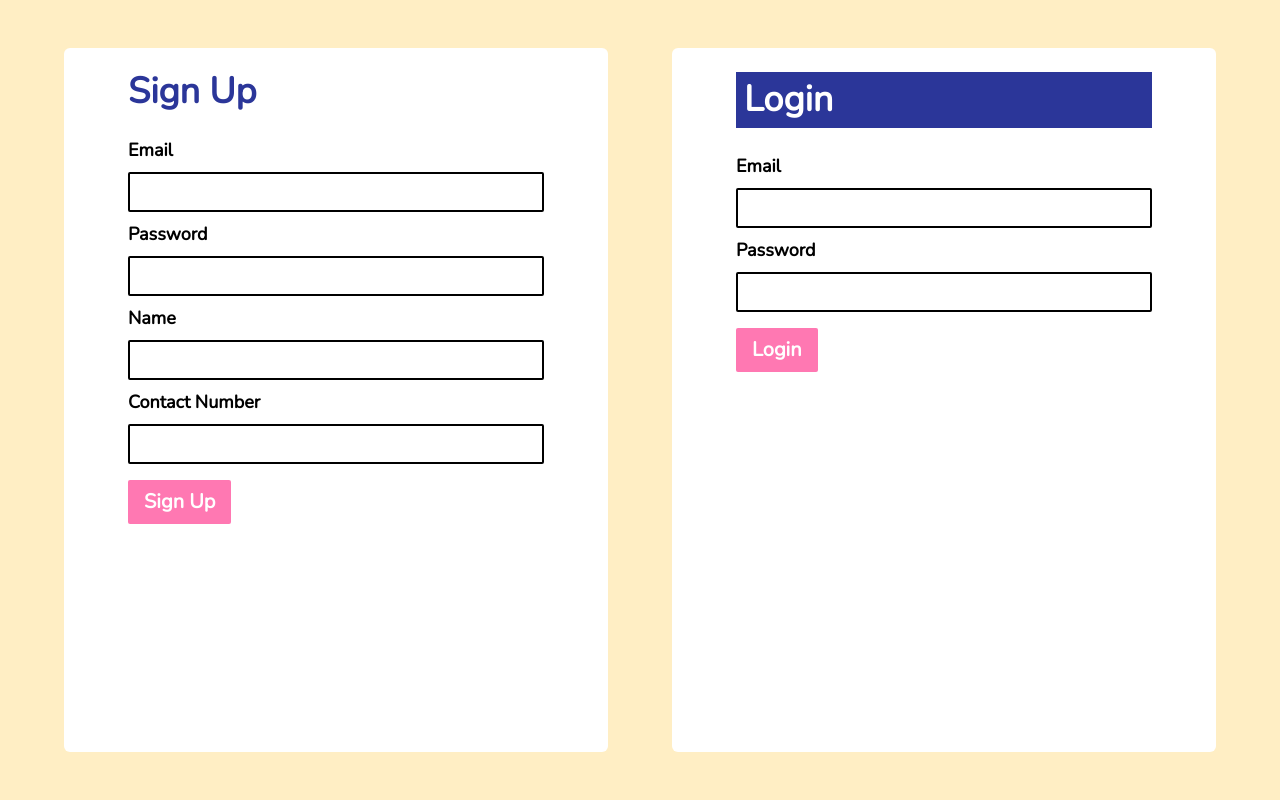
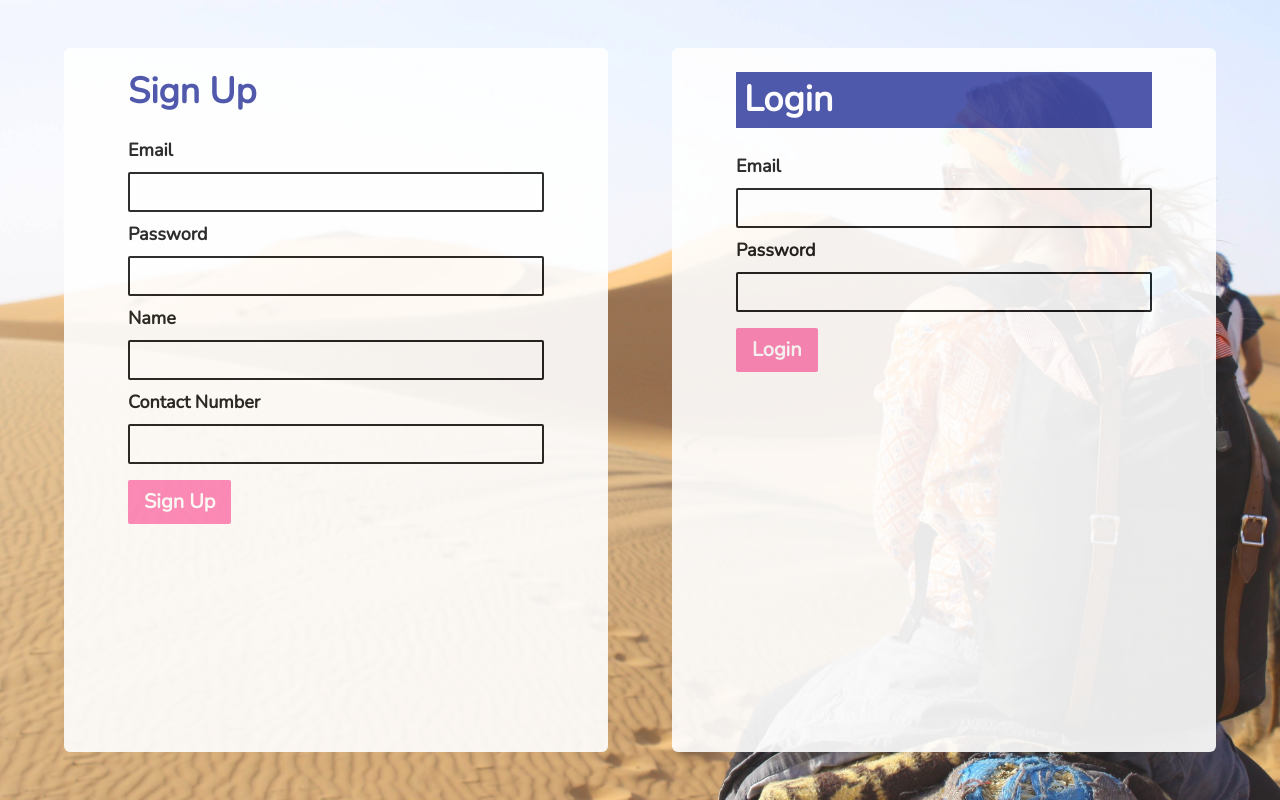
Before and after one commit to aasthan1206/travel-website, a React (Create React App) app: page / in a window 1280 px wide. Built offline with nearby package versions, Linux system fonts and the light colour scheme.

Commit message:
adding background image

```diff
--- a/src/pages/Login.js
+++ b/src/pages/Login.js
@@ -2,8 +2,8 @@
 
 const Login = () => {
   return (
-    <div className="bg-lightyellow flex-col lg:flex lg:flex-row lg:h-screen lg:px-16 px-8 py-12 gap-16">
-        <div className="rounded-md bg-white lg:w-1/2 px-16">
+    <div className="bg-login bg-cover flex-col lg:flex lg:flex-row lg:h-screen lg:px-16 px-8 py-12 gap-16 opacity-90">
+        <div className="rounded-md bg-white lg:w-1/2 px-16 opacity-90">
             <div className="text-darkblue text-4xl font-main font-extrabold py-6">Sign Up</div>
             <div className="text-lg font-main font-bold ">
                 <label htmlFor="">Email</label> <br />
@@ -24,7 +24,7 @@ const Login = () => {
             <button className="bg-darkpink my-4 lg:my-2 px-4 py-2 text-xl text-white font-main font-semibold hover:bg-lightpink hover:text-darkpink rounded-sm">Sign Up</button>
 
         </div>
-        <div className="rounded-md bg-white lg:w-1/2 px-16">
+        <div className="rounded-md bg-white lg:w-1/2 px-16 opacity-90">
             <div className="text-white bg-darkblue text-4xl font-main font-extrabold my-6 p-2">Login</div>
             <div className="text-lg font-main font-bold ">
                 <label htmlFor="">Email</label> <br />
--- a/tailwind.config.js
+++ b/tailwind.config.js
@@ -16,6 +16,9 @@ module.exports = {
       fontFamily: {
         main: ["Nunito-Regular"],
       },
+      backgroundImage: {
+        'login': "url('/src/assets/images/desert.jpg')",
+      },
     },
   },
   plugins: [],
```
Also changed, not shown: src/assets/images/desert.jpg (added).
